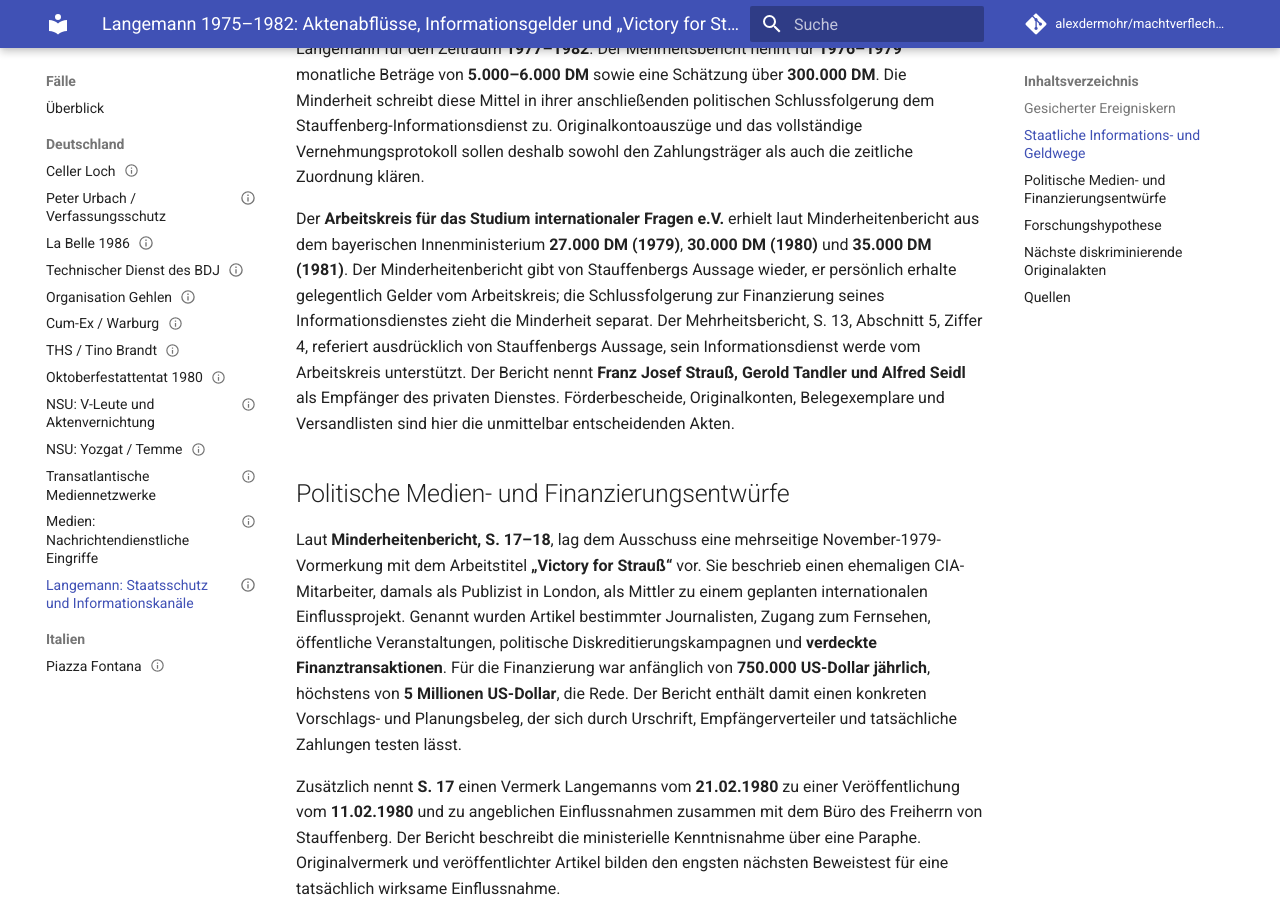
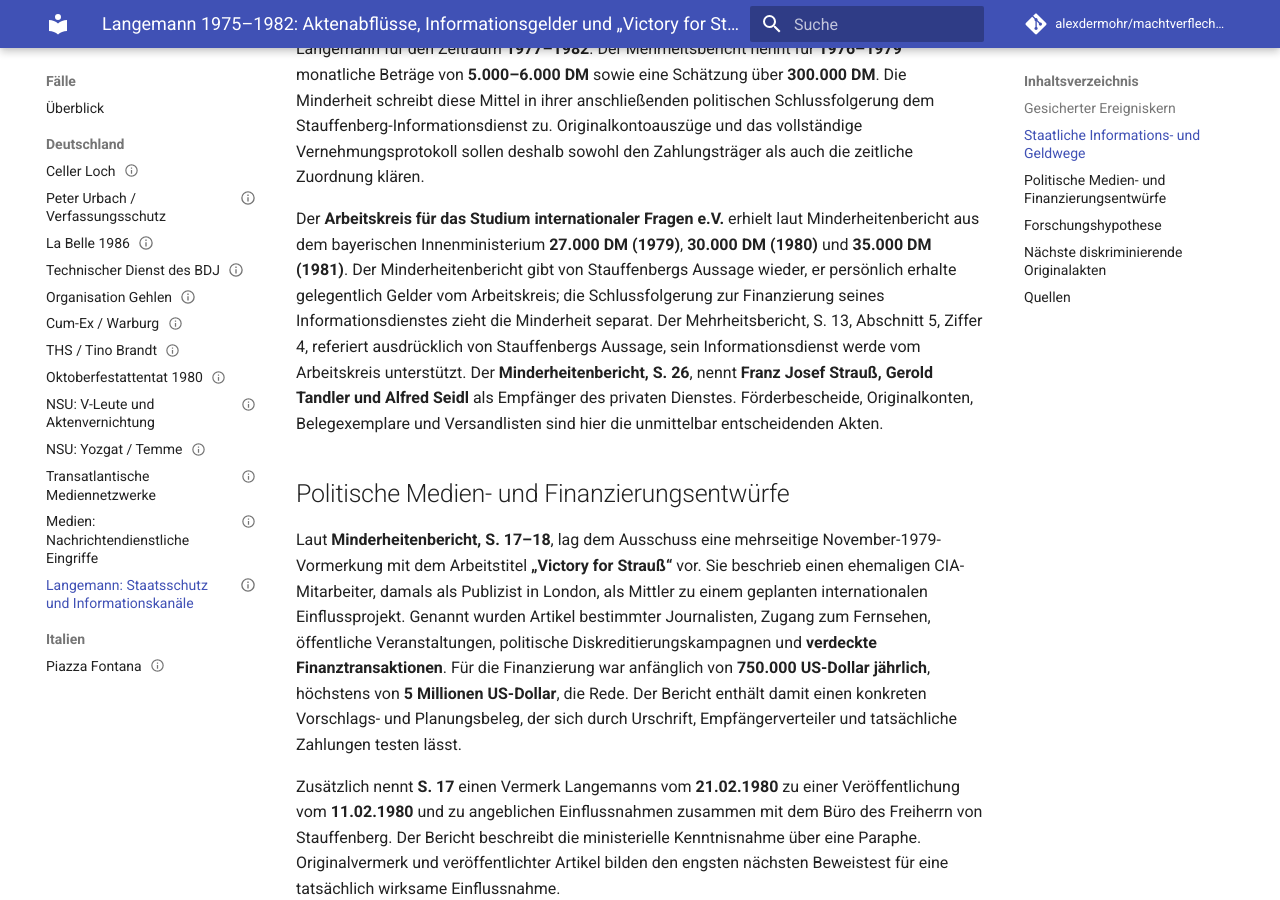
Before and after one commit to alexdermohr/machtverflechtungen, an MkDocs documentation site: the page built from docs/faelle/de/langemann-informationsnetz-1976-1982.md, in a window 1280 px wide and 900 px high, scrolled down 2048 px. Built offline with MkDocs 1.6.1 and Material for MkDocs 9.7.7, drawn with Linux system fonts in a browser that asks for light colours; comment, search, counter and statistics services are not loaded.

Commit message:
research: attribute Langemann recipient list to minority report

```diff
--- a/docs/faelle/de/langemann-informationsnetz-1976-1982.md
+++ b/docs/faelle/de/langemann-informationsnetz-1976-1982.md
@@ -413,7 +413,7 @@ Der **Mehrheitsbericht, S. 13, Abschnitt 5, Ziffer 1**, beziffert eine Zahlung d
 
 Die Landtagsmehrheit und -minderheit dokumentieren auch den privaten Informationsdienst von **Hans C. Freiherr von Stauffenberg**. Der Minderheitenbericht beziffert nach der eigenen Aussage von Stauffenbergs persönlich veranlasste Zahlungen von **300.000 bis 350.000 DM** an Langemann für den Zeitraum **1977–1982**. Der Mehrheitsbericht nennt für **1976–1979** monatliche Beträge von **5.000–6.000 DM** sowie eine Schätzung über **300.000 DM**. Die Minderheit schreibt diese Mittel in ihrer anschließenden politischen Schlussfolgerung dem Stauffenberg-Informationsdienst zu. Originalkontoauszüge und das vollständige Vernehmungsprotokoll sollen deshalb sowohl den Zahlungsträger als auch die zeitliche Zuordnung klären.
 
-Der **Arbeitskreis für das Studium internationaler Fragen e.V.** erhielt laut Minderheitenbericht aus dem bayerischen Innenministerium **27.000 DM (1979)**, **30.000 DM (1980)** und **35.000 DM (1981)**. Der Minderheitenbericht gibt von Stauffenbergs Aussage wieder, er persönlich erhalte gelegentlich Gelder vom Arbeitskreis; die Schlussfolgerung zur Finanzierung seines Informationsdienstes zieht die Minderheit separat. Der Mehrheitsbericht, S. 13, Abschnitt 5, Ziffer 4, referiert ausdrücklich von Stauffenbergs Aussage, sein Informationsdienst werde vom Arbeitskreis unterstützt. Der Bericht nennt **Franz Josef Strauß, Gerold Tandler und Alfred Seidl** als Empfänger des privaten Dienstes. Förderbescheide, Originalkonten, Belegexemplare und Versandlisten sind hier die unmittelbar entscheidenden Akten.
+Der **Arbeitskreis für das Studium internationaler Fragen e.V.** erhielt laut Minderheitenbericht aus dem bayerischen Innenministerium **27.000 DM (1979)**, **30.000 DM (1980)** und **35.000 DM (1981)**. Der Minderheitenbericht gibt von Stauffenbergs Aussage wieder, er persönlich erhalte gelegentlich Gelder vom Arbeitskreis; die Schlussfolgerung zur Finanzierung seines Informationsdienstes zieht die Minderheit separat. Der Mehrheitsbericht, S. 13, Abschnitt 5, Ziffer 4, referiert ausdrücklich von Stauffenbergs Aussage, sein Informationsdienst werde vom Arbeitskreis unterstützt. Der **Minderheitenbericht, S. 26**, nennt **Franz Josef Strauß, Gerold Tandler und Alfred Seidl** als Empfänger des privaten Dienstes. Förderbescheide, Originalkonten, Belegexemplare und Versandlisten sind hier die unmittelbar entscheidenden Akten.
 
 ## Politische Medien- und Finanzierungsentwürfe
 
```
